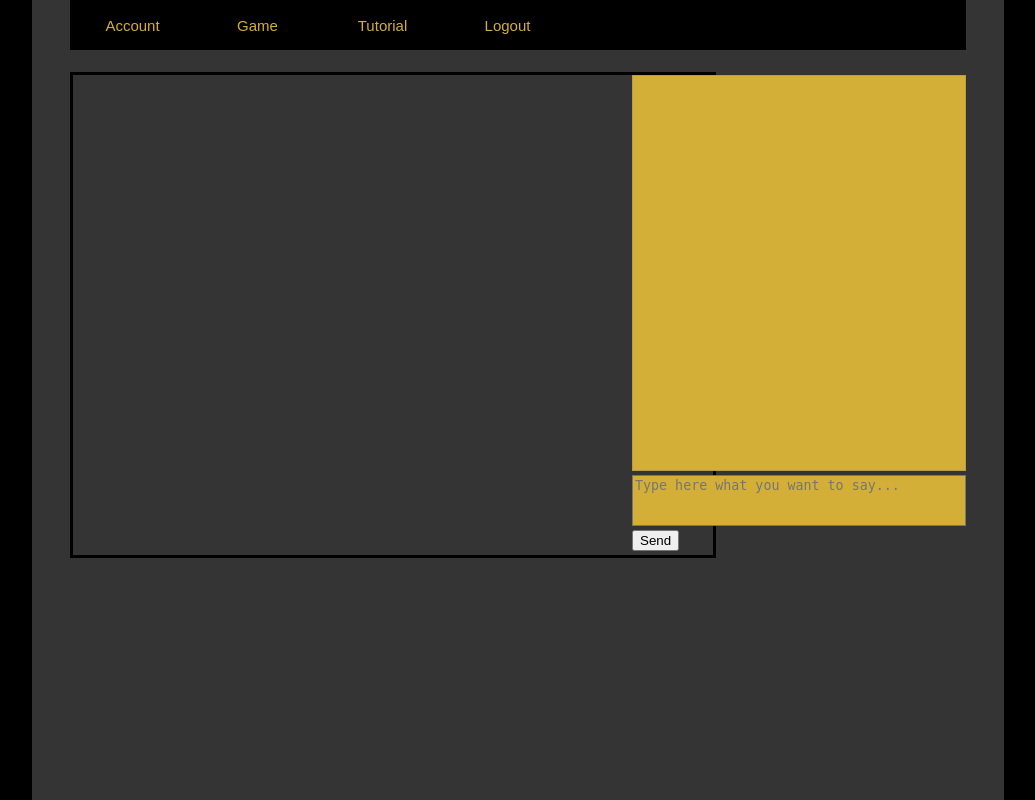
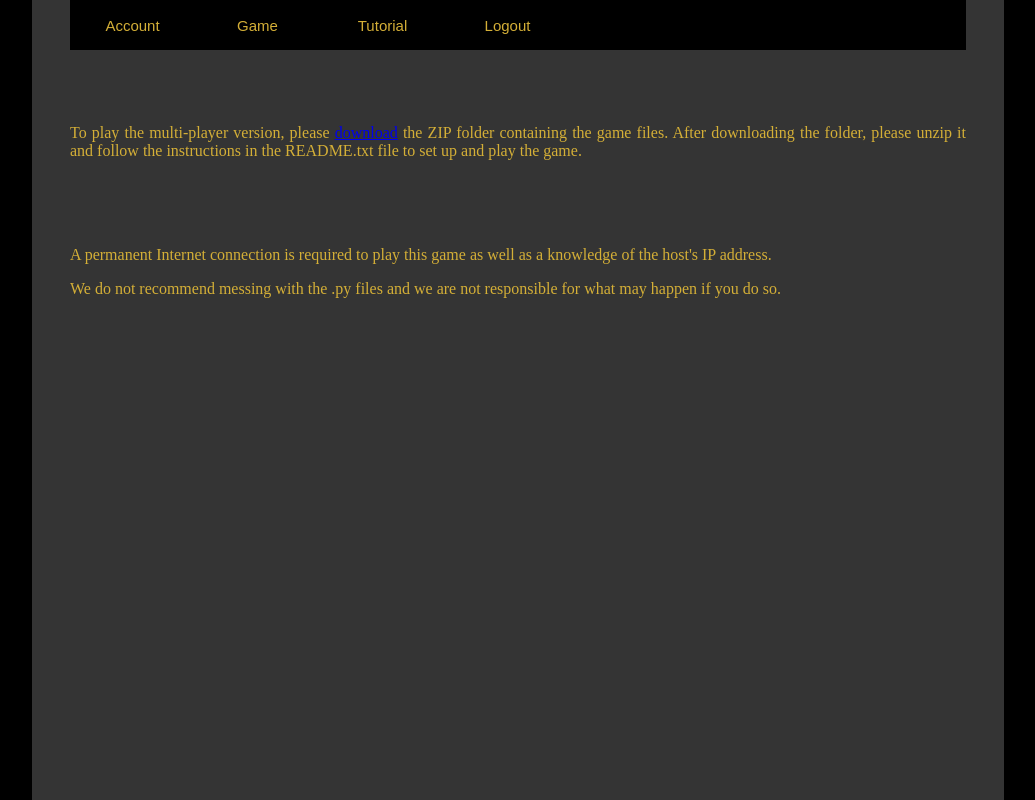
Before and after one commit to 115335711/Team8, a PHP site: page /multi_player.php in a window 1280 px wide. Shown: the whole page, without its empty margins (122-1157 px from the left). Run offline with PHP 8.4, Linux system fonts and the light colour scheme; the visitor is signed in with stand-in values (Sample User, id 1).

Commit message:
Add files via upload

```diff
--- a/www3/multi_player.php
+++ b/www3/multi_player.php
@@ -3,7 +3,12 @@ include 'basic.php';
 HTML_start('Multi-Player Version');
 if (isset($_SESSION['user_name'])) {
 	//if the user is logged in, display the contents of the page
-	createCanvasAndChat();
+	//createCanvasAndChat();
+	print('<br><br><br>'."\n");
+	print('<p>To play the multi-player version, please <a href="/game/game.zip" download>download</a> the ZIP folder containing the game files. After downloading the folder, please unzip it and follow the instructions in the README.txt file to set up and play the game.</p>'."\n");
+	print('<br><br><br>'."\n");
+	print('<p>A permanent Internet connection is required to play this game as well as a knowledge of the host&#39;s IP address.</p>'."\n");
+	print('<p>We do not recommend messing with the .py files and we are not responsible for what may happen if you do so.</p>');
 }
 HTML_end();
 if (!isset($_SESSION['user_name'])) {
```
